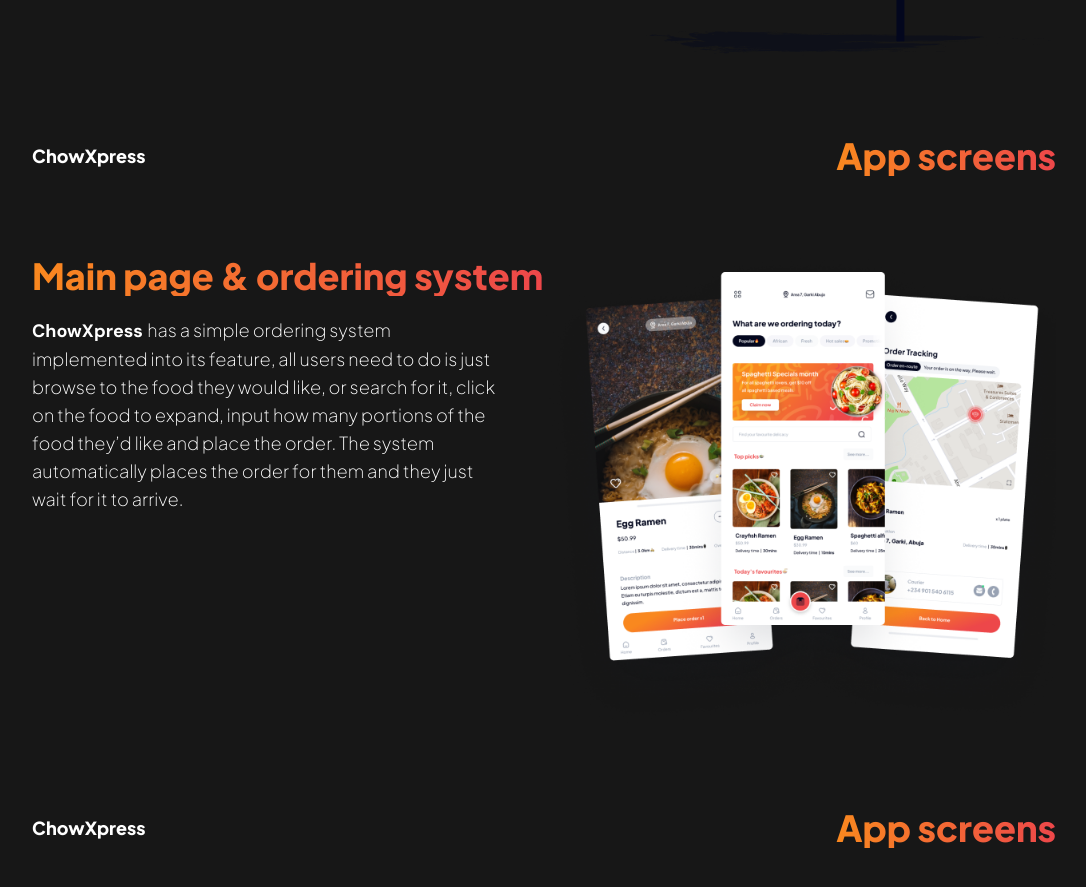
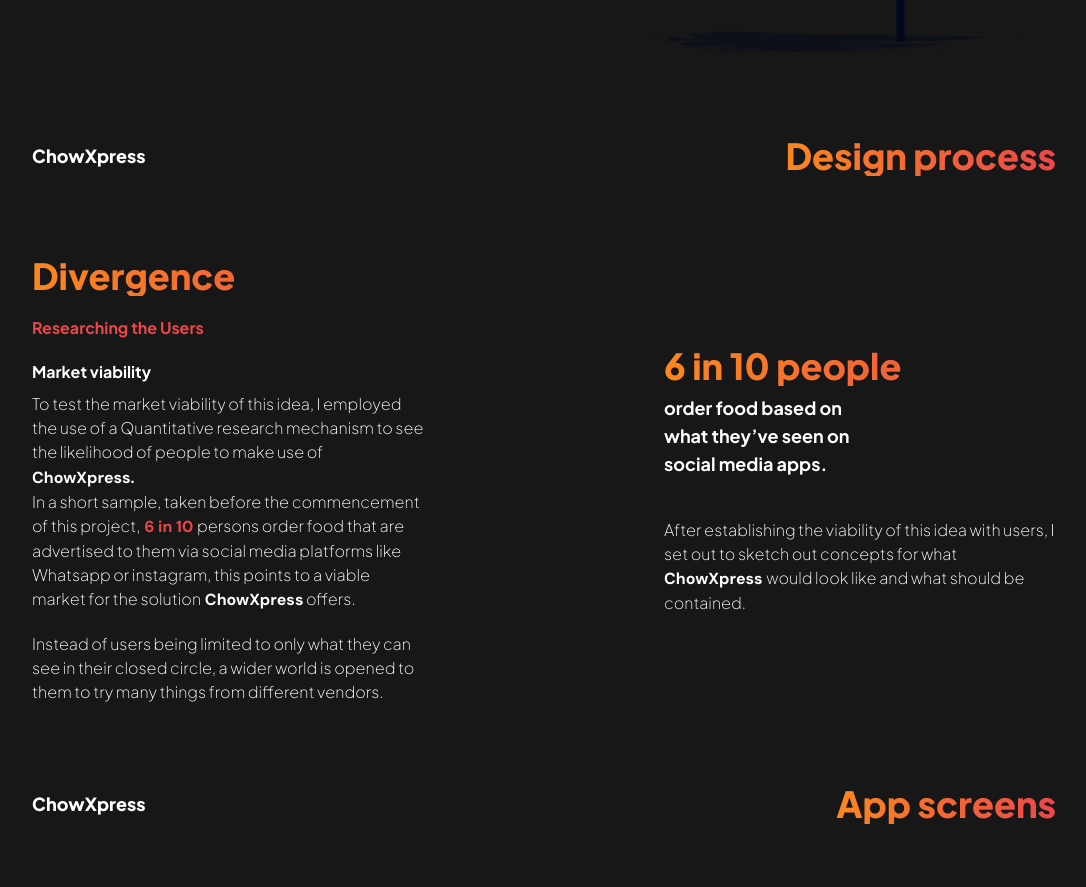
Before and after one commit to VirtuousTechies/musa-daniel, a React (Vite) app in the folder musa-daniel/: page /works/foodApp in a window 1280 px wide. Shown: the part 3380-4267 px from the top of the page, without its empty margins (96-1182 px from the left). Built offline with nearby package versions, Linux system fonts and the light colour scheme.

Commit message:
Added the html and styles for the second divergence section of the food app body component

```diff
--- a/musa-daniel/src/Components/FoodAppBody.jsx
+++ b/musa-daniel/src/Components/FoodAppBody.jsx
@@ -58,6 +58,7 @@
             </figure>
             </section>
        </section>
+
         <section className='flex md:justify-center md:items-center w-full bg-[#121212] py-20'>
             <section className='flex flex-col space-y-20 pl-5 md:pl-0 md:items-start w-[90%] md:w-[80%]'>
                 <FoodHeader />
@@ -73,16 +74,17 @@
                 </section>
             </section>
         </section>
+
         <section className='flex flex-col space-y-20 md:items-start w-[90%] mx-5 md:mx-0
         md:w-[80%] bg-[#17171717]'>
             <FoodHeader />
             <div className='flex flex-col-reverse space-y-reverse space-y-5 md:space-y-0 md:flex-row
             md:justify-between w-full'>
-                <div className='flex flex-col space-y-5'>
+                <div className='flex flex-col'>
                     <h2 className='bg-gradient-to-l font-four text-3xl md:text-4xl font-extrabold
-                    text-transparent bg-clip-text to-[#F9881F] from-[#ED474A]'>Problem statement</h2>
+                    text-transparent bg-clip-text to-[#F9881F] from-[#ED474A] mb-5'>Problem statement</h2>
                     <p className='font-four font-bold text-white
-                    text-base'>Understanding the problem:</p>
+                    text-base mb-2'>Understanding the problem:</p>
                     <p className='font-four font-extralight text-white text-base md:w-[20rem]
                     lg:w-[24.5rem]'>
                     There are plenty of food ordering apps on the market, but what makes
@@ -95,16 +97,17 @@
                 xl:max-w-full' />
             </div>
         </section>
+
         <section className='flex flex-col space-y-20 md:items-start w-[90%] mx-5 md:mx-0
         md:w-[80%] bg-[#17171717]'>
             <FoodHeader end={'Design process'} />
             <div className='flex flex-col-reverse space-y-reverse space-y-5 md:space-y-0 md:flex-row
             md:justify-between w-full'>
-                <div className='flex flex-col space-y-5 self-start'>
+                <div className='flex flex-col self-start'>
                     <h2 className='bg-gradient-to-l font-four text-3xl md:text-4xl font-extrabold
-                    text-transparent bg-clip-text to-[#F9881F] from-[#ED474A]'>Divergence</h2>
+                    text-transparent bg-clip-text to-[#F9881F] from-[#ED474A] mb-5'>Divergence</h2>
                     <p className='font-four font-bold text-white
-                    text-base'>Researching the Idea</p>
+                    text-base mb-2'>Researching the Idea</p>
                     <p className='font-four font-extralight text-white text-base md:w-[20rem]
                     lg:w-[24.5rem]'>
                     My divergence stage saw me researching food ordering apps and mechanism, with a keen
@@ -112,16 +115,58 @@
                     One thing they all had in common was the unavailability of a direct interface
                     between the user and the vendor of the food being ordered. </p>
                     <p className='font-four font-extralight text-white text-base md:w-[20rem]
-                    lg:w-[24.5rem]'>
+                    lg:w-[24.5rem] mt-5'>
                     Conventionally, this is widely accepted, however,
                     <span className='text-white font-bold'> ChowXpress </span> is different in the
                     sense that it also serves as a medium for food vendors to take special orders
                     and  interact with customers.</p>
                 </div>
                 <img src={flag} alt="problem" className='md:max-w-[40%] lg:max-w-[50%]
-                xl:max-w-[70%] pt-40 self-end' />
+                pt-40 self-end' />
             </div>
         </section>
+
+        <section className='flex flex-col space-y-20 md:items-start w-[90%] mx-5 md:mx-0
+        md:w-[80%] bg-[#17171717]'>
+            <FoodHeader end={'Design process'} />
+            <div className='flex flex-col-reverse space-y-reverse space-y-5 md:space-y-0 md:flex-row
+            md:justify-between w-full'>
+                <div className='flex flex-col self-start'>
+                    <h2 className='bg-gradient-to-l font-four text-3xl md:text-4xl font-extrabold
+                    text-transparent bg-clip-text to-[#F9881F] from-[#ED474A] mb-5'>Divergence</h2>
+                    <p className='font-four font-bold text-[#ED474A]
+                    text-base mb-5'>Researching the Users</p>
+                    <p className='font-four font-bold text-white
+                    text-base mb-2'>Market viability</p>
+                    <p className='font-four font-extralight text-white text-base md:w-[20rem]
+                    lg:w-[24.5rem]'>
+                    To test the market viability of this idea, I employed the use of a Quantitative
+                    research mechanism to see the likelihood of people to make use of
+                    <span className='text-white font-bold'> ChowXpress.</span><br />
+                    In a short sample, taken before the commencement of this project,
+                    <span className='text-[#ED474A] font-bold'> 6 in 10 </span> persons order food that are
+                    advertised to them via social media platforms like Whatsapp or instagram,
+                    this points to a viable market for the solution
+                    <span className='text-white font-bold'> ChowXpress</span> offers. </p>
+                    <p className='font-four font-extralight text-white text-base md:w-[20rem]
+                    lg:w-[24.5rem] mt-5'>Instead of users being limited to only what they can
+                    see in their closed circle, a wider world is opened to them to try many things
+                    from different vendors.</p>
+                </div>
+                <div className='flex flex-col self-center'>
+                    <h2 className='bg-gradient-to-l font-four text-3xl md:text-4xl font-extrabold
+                    text-transparent bg-clip-text to-[#F9881F] from-[#ED474A] mb-2'>6 in 10 people</h2>
+                    <p className='font-four font-bold text-white w-[12rem]
+                    text-lg mb-5'>order food based on what they’ve seen on social media apps.</p>
+                    <p className='font-four font-extralight text-white text-base md:w-[20rem]
+                    lg:w-[24.5rem] mt-5'>
+                    After establishing the viability of this idea with users, I set out to sketch out
+                    concepts for what <span className='text-white font-bold'> ChowXpress </span>
+                    would look like and what should be contained.</p>
+                </div>
+            </div>
+        </section>
+
         <section className='flex flex-col space-y-20 md:items-start w-[90%] mx-5 md:mx-0
         md:w-[80%] bg-[#17171717]'>
             <FoodHeader end={'App screens'}/>
@@ -142,6 +187,7 @@
                 <img src={ordering} alt="problem" className='md:max-w-[50%]' />
             </div>
         </section>
+
         <section className='flex flex-col space-y-20 md:items-start w-[90%] mx-5 md:mx-0
         md:w-[80%] bg-[#17171717]'>
             <FoodHeader end={'App screens'}/>
@@ -160,6 +206,7 @@
                 <img src={tracking} alt="problem" className='md:max-w-[50%]' />
             </div>
         </section>
+
         <section className='flex flex-col space-y-20 md:items-start w-[90%] mx-5 md:mx-0
         md:w-[80%] bg-[#17171717]'>
             <FoodHeader end={'App screens'}/>
@@ -181,6 +228,7 @@
                 <img src={favourite} alt="problem" className='md:max-w-[50%]' />
             </div>
         </section>
+
         <section className='flex flex-col space-y-20 md:items-start w-[90%] mx-5 md:mx-0
         md:w-[80%] bg-[#17171717]'>
             <FoodHeader end={'App screens'}/>
@@ -207,6 +255,7 @@
                 <img src={special} alt="problem" className='md:max-w-[50%]' />
             </div>
         </section>
+
         <section className='flex flex-col space-y-20 md:items-start w-[90%] mx-5 md:mx-0
         md:w-[80%] bg-[#17171717]'>
             <FoodHeader end={'App screens'}/>
@@ -225,6 +274,7 @@
                 <img src={chat} alt="problem" className='md:max-w-[50%]' />
             </div>
         </section>
+
         <section className='flex flex-col space-y-20 md:items-start w-[90%] mx-5 md:mx-0
         md:w-[80%] bg-[#17171717]'>
             <FoodHeader end={'App screens'}/>
@@ -253,6 +303,7 @@
                 <img src={vendor} alt="problem" className='md:max-w-[50%]' />
             </div>
         </section>
+
         <section className='flex flex-col space-y-20 md:items-start w-[90%] mx-5 md:mx-0
         md:w-[80%] bg-[#17171717]'>
             <FoodHeader end={'App screens'} />
@@ -267,7 +318,9 @@
                 <img src={screenSix} alt="screen-six" />
             </figure>
         </section>
+
         <div className='bg-[#98A2B3] w-[90%] md:w-[80%] h-[2px]'></div>
+
         <section className='flex flex-col space-y-20 md:items-start w-[90%] mx-5 md:mx-0
         md:w-[80%] bg-[#17171717]'>
             <h2 className='bg-gradient-to-l font-four text-3xl md:text-4xl font-extrabold
@@ -278,6 +331,7 @@
                 <img src={componentThree} alt="component-three" />
             </figure>
         </section>
+
         <section className='flex flex-col space-y-20 md:items-start w-[90%] mx-5 md:mx-0
         md:w-[80%] bg-[#17171717]'>
             <FoodHeader />
@@ -292,6 +346,7 @@
                 <img src={summary} alt="summary" className='self-end' />
             </div>
         </section>
+
         <section className='flex flex-col w-full bg-[#03071E] px-5 py-10'>
             <FoodHeader />
            <div className='self-center flex flex-col w-full justify-center items-center
@@ -304,6 +359,7 @@
                 I’d love to hear your feedback.</p>
            </div>
         </section>
+
     </section>
   )
 }
```
